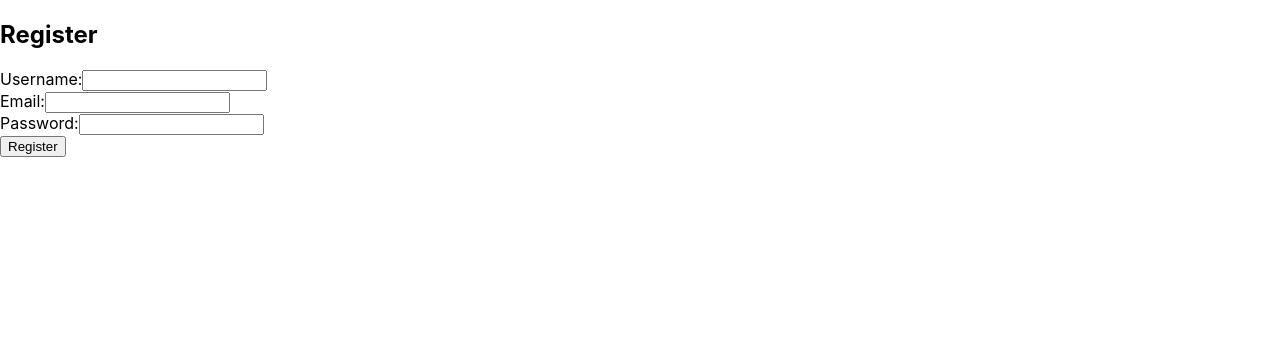
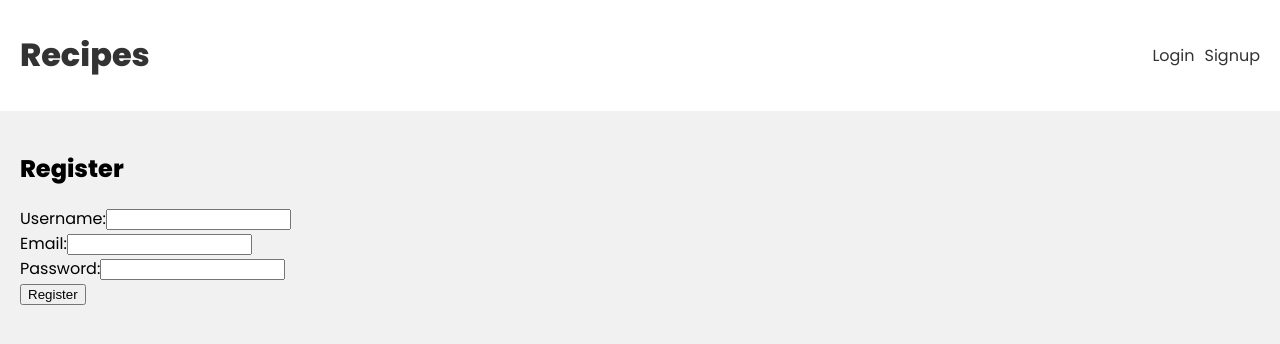
Before and after one commit to alikashlan10/Reciepe-meal-planning, a React (Create React App) app in the folder frontend/: page / in a window 1280 px wide. Shown: the top 344 px of the page. Built offline with nearby package versions, Linux system fonts and the light colour scheme.

Commit message:
add navbar and handling initial state for the authentication

```diff
--- a/frontend/src/App.js
+++ b/frontend/src/App.js
@@ -2,10 +2,12 @@
 //import pages & comoponents
 import RegisterPage from './pages/Register';
 import LoginPage from './pages/login';
+import Navbar from './components/NavBar';
 function App() {
   return (
     <div className="App">
       <BrowserRouter>
+        <Navbar/>
         <div className="pages">
           <Routes>
             <Route
--- /dev/null
+++ b/frontend/src/components/NavBar.js
@@ -0,0 +1,38 @@
+import { Link } from 'react-router-dom'
+import { useLogout } from '../hooks/useLogout'
+import { useAuthContext } from '../hooks/useAuthContext'
+
+const Navbar = () => {
+  const { logout } = useLogout()
+  const { user } = useAuthContext()
+
+  const handleClick = () => {
+    logout()
+  }
+
+  return (
+    <header>
+      <div className="container">
+        <Link to="/">
+          <h1>Recipes</h1>
+        </Link>
+        <nav>
+          {user && (
+            <div>
+              <span>{user.email}</span>
+              <button onClick={handleClick}>Log out</button>
+            </div>
+          )}
+          {!user && (
+            <div>
+              <Link to="/login">Login</Link>
+              <Link to="/">Signup</Link>
+            </div>
+          )}
+        </nav>
+      </div>
+    </header>
+  )
+}
+
+export default Navbar
--- a/frontend/src/context/AuthContext.js
+++ b/frontend/src/context/AuthContext.js
@@ -1,4 +1,4 @@
-import { createContext, useReducer } from "react";
+import { createContext, useReducer, useEffect } from "react";
 
 export const AuthContext = createContext()
 
@@ -18,6 +18,14 @@
         user:null
     })
 
+    useEffect(() => {
+        const user = JSON.parse(localStorage.getItem('user'))
+
+        if (user) {
+          dispatch({ type: 'LOGIN', payload: user })
+        }
+      }, [])
+
     console.log('AuthContext state: ', state )
 
     return (
--- a/frontend/src/index.css
+++ b/frontend/src/index.css
@@ -1,13 +1,51 @@
+/* google font */
+@import url('https://fonts.googleapis.com/css2?family=Poppins:wght@300;400;500;600;800&family=VT323&display=swap');
+
+/* layout */
+:root {
+  --primary: #1aac83;
+  --error: #e7195a;
+}
 body {
+  background: #f1f1f1;
   margin: 0;
-  font-family: -apple-system, BlinkMacSystemFont, 'Segoe UI', 'Roboto', 'Oxygen',
-    'Ubuntu', 'Cantarell', 'Fira Sans', 'Droid Sans', 'Helvetica Neue',
-    sans-serif;
-  -webkit-font-smoothing: antialiased;
-  -moz-osx-font-smoothing: grayscale;
+  font-family: "Poppins";
+}
+header {
+  background: #fff;
+}
+header .container {
+  max-width: 1400px;
+  margin: 0 auto;
+  padding: 10px 20px;
+  display: flex;
+  align-items: center;
+  justify-content: space-between;
+}
+header a {
+  color: #333;
+  text-decoration: none;
+}
+.pages{
+  max-width: 1400px;
+  padding: 20px;
+  margin: 0 auto;
 }
 
-code {
-  font-family: source-code-pro, Menlo, Monaco, Consolas, 'Courier New',
-    monospace;
+nav {
+  display: flex;
+  align-items: center;
 }
+nav a {
+  margin-left: 10px;
+}
+nav button {
+  background: #fff;
+  color: var(--primary);
+  border: 2px solid var(--primary);
+  padding: 6px 10px;
+  border-radius: 4px;
+  font-family: "Poppins";
+  cursor: pointer;
+  font-size: 1em;
+}
```
